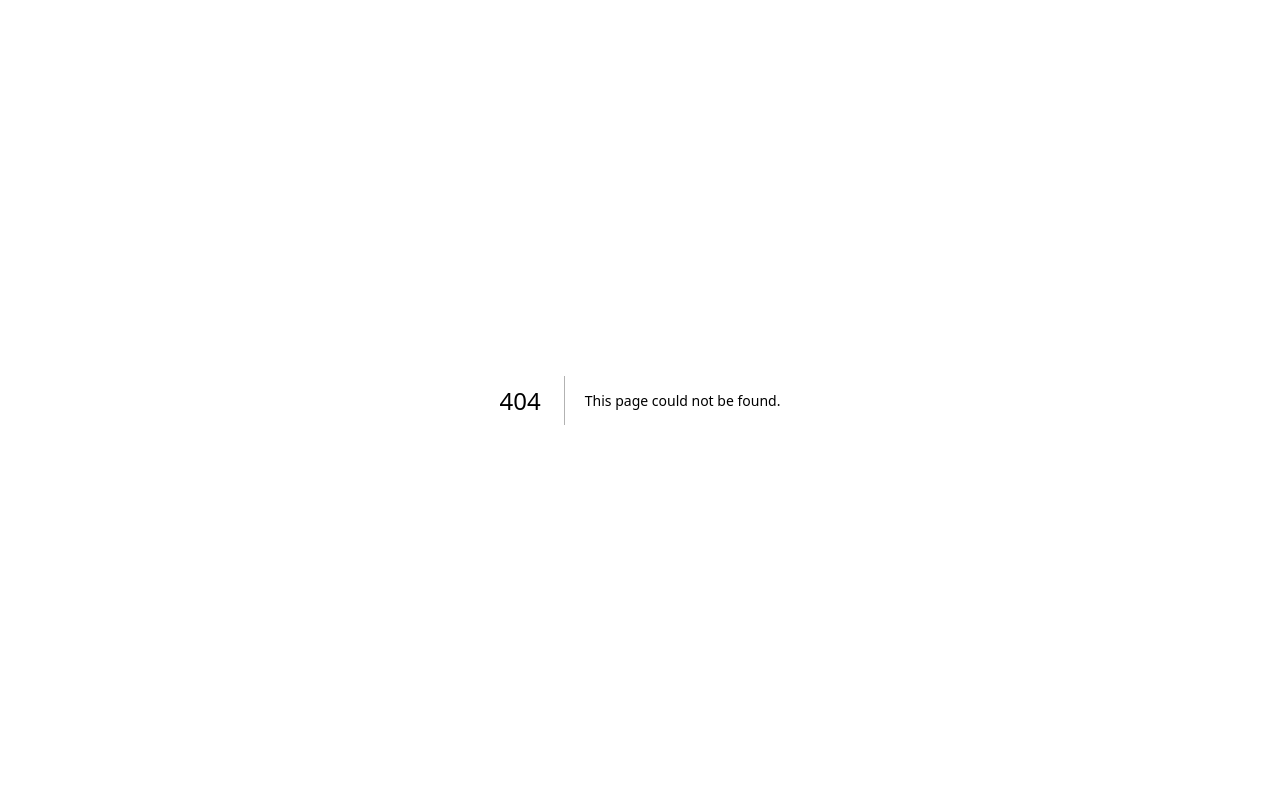
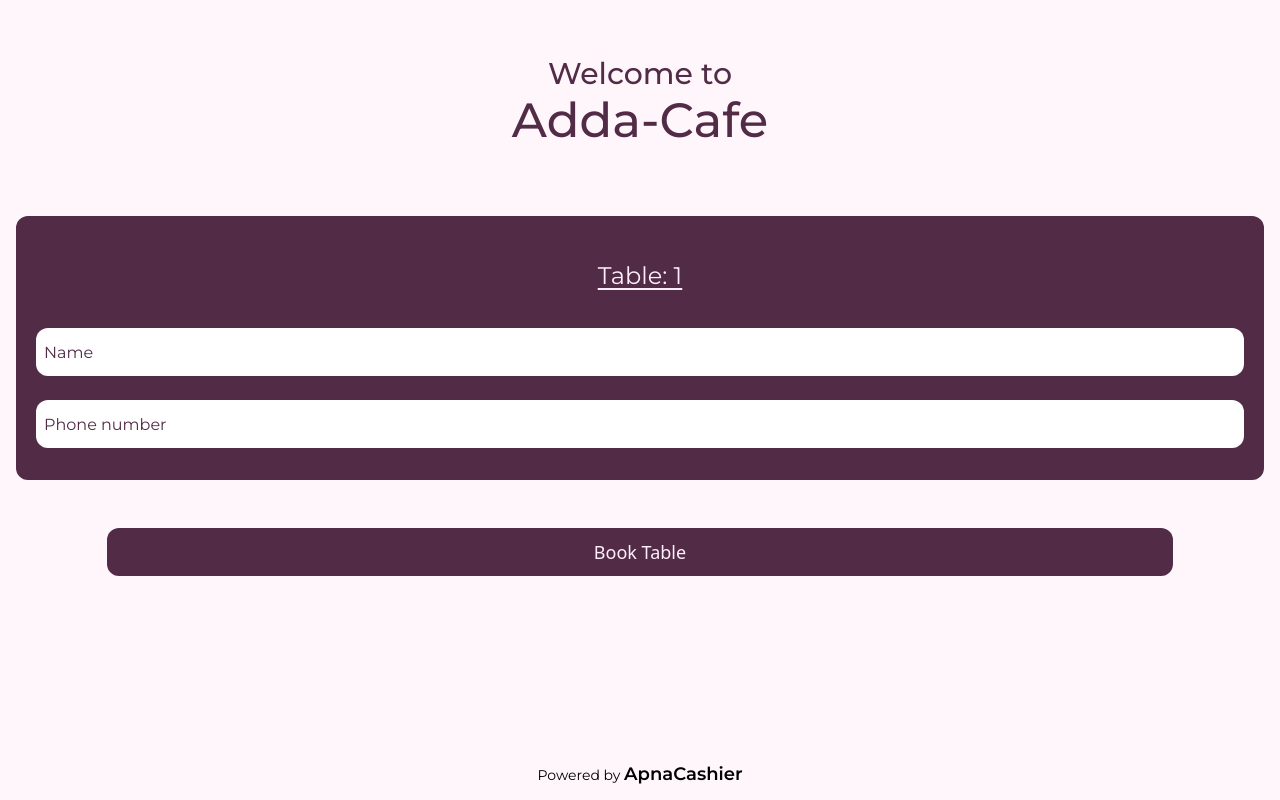
Before and after one commit to debarkamondal/cafegent-frontend, a Next.js app: page /login in a window 1280 px wide. Before the commit this address had no page. Built offline with nearby package versions, Linux system fonts and the light colour scheme.

Commit message:
incremental push: login page created(front)

```diff
--- /dev/null
+++ b/src/app/global.css
@@ -0,0 +1,3 @@
+@tailwind base;
+@tailwind components;
+@tailwind utilities;
--- a/src/app/layout.tsx
+++ b/src/app/layout.tsx
@@ -1,16 +1,25 @@
+import "@/app/global.css";
+import { Montserrat } from "next/font/google";
+
+const fontMain = Montserrat({
+	subsets: ["latin"],
+	weight: "variable",
+	variable: "--font-main",
+});
+
 export const metadata = {
-  title: 'Next.js',
-  description: 'Generated by Next.js',
-}
+	title: "Next.js",
+	description: "Generated by Next.js",
+};
 
 export default function RootLayout({
-  children,
+	children,
 }: {
-  children: React.ReactNode
+	children: React.ReactNode;
 }) {
-  return (
-    <html lang="en">
-      <body>{children}</body>
-    </html>
-  )
+	return (
+		<html lang="en" className={`${fontMain.variable} bg-primary-100`}>
+			<body>{children}</body>
+		</html>
+	);
 }
--- /dev/null
+++ b/src/app/login/page.tsx
@@ -0,0 +1,23 @@
+import Button from "@/components/Button";
+import Footer from "@/components/Footer";
+import Greeter from "@/components/Greeter";
+import LoginForm from "@/components/LoginForm";
+import Providers from "@/redux/provider";
+import React from "react";
+
+type Props = {};
+
+const page = (props: Props) => {
+	return (
+		<Providers>
+			<div className="h-screen">
+				<Greeter />
+				<LoginForm />
+				<Button />
+				<Footer />
+			</div>
+		</Providers>
+	);
+};
+
+export default page;
--- a/src/app/page.tsx
+++ b/src/app/page.tsx
@@ -1,3 +1,5 @@
+import Greeter from "@/components/Greeter";
+import LoginForm from "@/components/LoginForm";
 import Providers from "@/redux/provider";
 import React from "react";
 
@@ -6,7 +8,8 @@
 const page = (props: Props) => {
 	return (
 		<Providers>
-			<div>Index</div>
+			<Greeter />
+			{/* <LoginForm /> */}
 		</Providers>
 	);
 };
--- /dev/null
+++ b/src/components/Button.tsx
@@ -0,0 +1,13 @@
+import React from "react";
+
+const Button = () => {
+	return (
+		<div className="flex justify-center mt-12">
+			<button className="p-2 h-12 rounded-xl bg-primary-900 text-primary-300 w-5/6 text-lg">
+				Book Table
+			</button>
+		</div>
+	);
+};
+
+export default Button;
--- /dev/null
+++ b/src/components/Footer.tsx
@@ -0,0 +1,12 @@
+import React from "react";
+
+const Footer = () => {
+	return (
+		<div className="absolute w-full bottom-3 text-center font-main">
+			<span className="text-sm">Powered by </span>
+			<span className="text-lg font-semibold">ApnaCashier</span>
+		</div>
+	);
+};
+
+export default Footer;
--- /dev/null
+++ b/src/components/Greeter.tsx
@@ -0,0 +1,14 @@
+import React from "react";
+
+const Greeter = () => {
+	return (
+		<>
+			<div className="greeter text-primary-900 font-main h-1/4 flex flex-col justify-center items-center">
+				<h2 className="text-3xl font-medium">Welcome to</h2>
+				<h1 className="text-5xl font-medium mt-1">Adda-Cafe</h1>
+			</div>
+		</>
+	);
+};
+
+export default Greeter;
--- /dev/null
+++ b/src/components/LoginForm.tsx
@@ -0,0 +1,21 @@
+import React from "react";
+
+const LoginForm = () => {
+	return (
+		<div className="bg-primary-900 text-primary-300 m-4 p-5 flex flex-col text-center h-auto rounded-xl font-main underline underline-offset-4">
+			<h1 className="text-2xl mt-6 mb-3">Table: 1</h1>
+			<input
+				type="text"
+				placeholder="Name"
+				className="mt-6 h-12 rounded-xl p-2  text-primary-900 placeholder-primary-900"
+			/>
+			<input
+				type="number"
+				placeholder="Phone number"
+				className="mt-6 mb-3 h-12 rounded-xl p-2 text-primary-900 placeholder-primary-900"
+			/>
+		</div>
+	);
+};
+
+export default LoginForm;
--- a/tailwind.config.js
+++ b/tailwind.config.js
@@ -1,18 +1,32 @@
 /** @type {import('tailwindcss').Config} */
+
+import { fontFamily } from "tailwindcss/defaultTheme";
+
 module.exports = {
 	content: [
-    './src/pages/**/*.{js,ts,jsx,tsx,mdx}',
-    './src/components/**/*.{js,ts,jsx,tsx,mdx}',
-    './src/app/**/*.{js,ts,jsx,tsx,mdx}',
+		// "./src/pages/**/*.{js,ts,jsx,tsx,mdx}",
+		"./src/components/**/*.{js,ts,jsx,tsx,mdx}",
+		"./src/app/**/*.{js,ts,jsx,tsx,mdx}",
 	],
 	theme: {
 		extend: {
+			colors: {
+				primary: {
+					900: "#522B47",
+					500: "#F6D7EE",
+					300: "#FFEFFB",
+					100: "#FFF6FC",
+				},
+			},
+			fontFamily: {
+				main: ["var(--font-main)"],
+			},
 			backgroundImage: {
-        'gradient-radial': 'radial-gradient(var(--tw-gradient-stops))',
-        'gradient-conic':
-          'conic-gradient(from 180deg at 50% 50%, var(--tw-gradient-stops))',
-      },
+				"gradient-radial": "radial-gradient(var(--tw-gradient-stops))",
+				"gradient-conic":
+					"conic-gradient(from 180deg at 50% 50%, var(--tw-gradient-stops))",
 			},
 		},
 		plugins: [],
-}
+	},
+};
```
Lines whose indentation alone changed are shown as unchanged.
